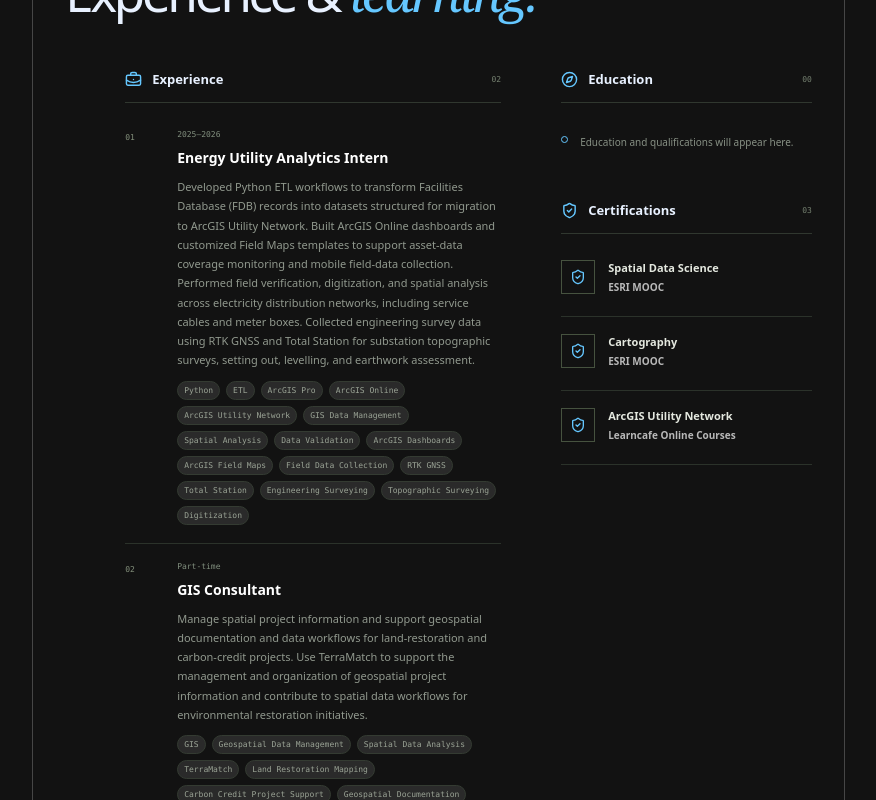
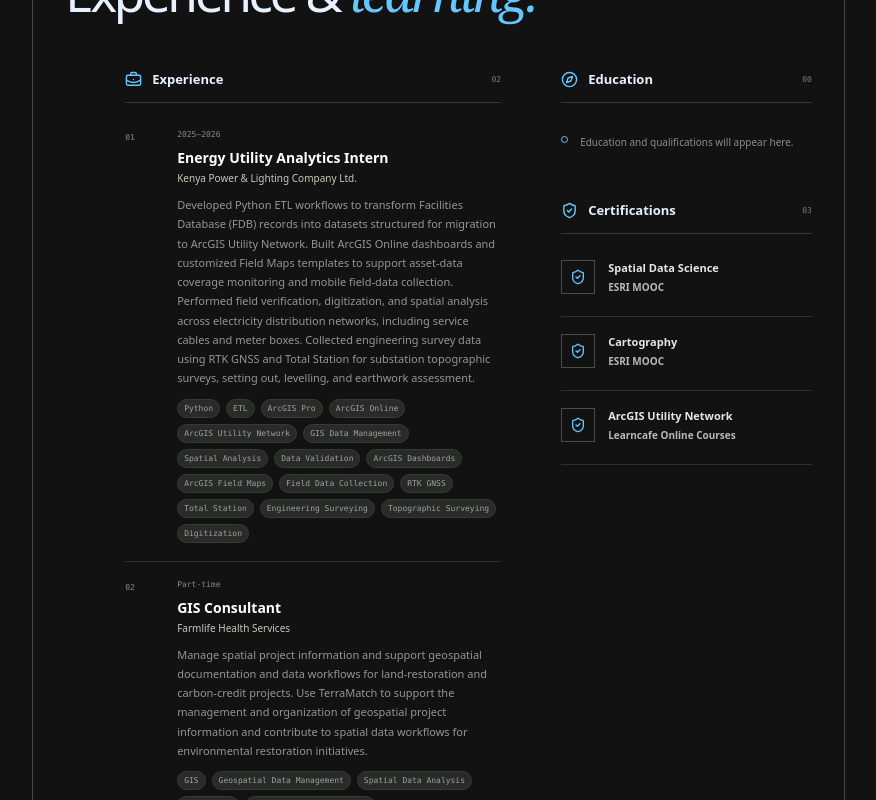
Before and after one commit to Kibrioh/portfolio-frontend, a React (Vite) app: page / in a window 1280 px wide. Shown: the part 5120-5920 px from the top of the page, without its empty margins (386-1262 px from the left). Built offline with nearby package versions, Linux system fonts and the light colour scheme; no server answers.

Commit message:
add company names

```diff
--- a/src/admin/resourceConfig.js
+++ b/src/admin/resourceConfig.js
@@ -3,7 +3,7 @@ import { PROJECT_CATEGORIES } from '../config/projectCategories.js'
 
 export const resourceConfig = {
   projects: { label: 'Projects', singular: 'project', icon: Code2, fields: [['title', 'Project title', 'text', true], ['category', 'Category', 'select', true, PROJECT_CATEGORIES], ['description', 'Description', 'textarea'], ['stack', 'Tech stack (comma separated)', 'text'], ['image', 'Project screenshot', 'image'], ['github', 'GitHub URL', 'url'], ['demo', 'Live demo URL', 'url'], ['featured', 'Featured project', 'checkbox']] },
-  experience: { label: 'Experience', singular: 'role', icon: BriefcaseBusiness, fields: [['period', 'Dates', 'text'], ['role', 'Role', 'text'], ['description', 'Description', 'textarea'], ['skills', 'Skills (comma separated)', 'text']] },
+  experience: { label: 'Experience', singular: 'role', icon: BriefcaseBusiness, fields: [['period', 'Dates', 'text'], ['role', 'Role', 'text'], ['company', 'Company / organization', 'text'], ['description', 'Description', 'textarea'], ['skills', 'Skills (comma separated)', 'text']] },
   education: { label: 'Education', singular: 'education entry', icon: ShieldCheck, fields: [['degree', 'Degree or certificate', 'text', true], ['institution', 'Institution name', 'text', true], ['period', 'Dates', 'text'], ['description', 'Description', 'textarea']] },
   certifications: { label: 'Certifications', singular: 'certification', icon: ShieldCheck, fields: [['title', 'Certification title', 'text'], ['issuer', 'Issuing organization', 'text'], ['date', 'Date earned', 'text'], ['credentialUrl', 'Credential URL', 'url'], ['description', 'Description', 'textarea']] },
   skills: { label: 'Skills', singular: 'skill', icon: Layers3, fields: [['name', 'Skill name', 'text'], ['category', 'Group / category', 'text']] },
--- a/src/components/PortfolioSections.jsx
+++ b/src/components/PortfolioSections.jsx
@@ -6,7 +6,7 @@ export function Experience({ entries }) {
   return <div className="timeline-column">
     <div className="subsection-heading"><BriefcaseBusiness size={17} /><h3>Experience</h3><span>{String(entries.length).padStart(2, '0')}</span></div>
     {!entries.length ? <div className="timeline-empty"><span className="timeline-empty-dot" /><p>Professional experience will appear here.</p></div> : <div className="timeline">
-      {entries.map((item, index) => <article className="timeline-item" key={item.id}><span className="timeline-marker">0{index + 1}</span><div className="timeline-main"><div className="timeline-top"><span>{item.period}</span></div><h4>{item.role}</h4><p className="timeline-description">{item.description}</p>{item.skills?.length > 0 && <div className="project-stack">{item.skills.map((skill) => <span key={skill}>{skill}</span>)}</div>}</div></article>)}
+      {entries.map((item, index) => <article className="timeline-item" key={item.id}><span className="timeline-marker">0{index + 1}</span><div className="timeline-main"><div className="timeline-top"><span>{item.period}</span></div><h4>{item.role}</h4>{item.company && <div className="timeline-company">{item.company}</div>}<p className="timeline-description">{item.description}</p>{item.skills?.length > 0 && <div className="project-stack">{item.skills.map((skill) => <span key={skill}>{skill}</span>)}</div>}</div></article>)}
     </div>}
   </div>
 }
--- a/src/data/initialContent.js
+++ b/src/data/initialContent.js
@@ -3,7 +3,7 @@ export const initialContent = {
     name: 'Brian Kiprotich',
     headline: 'Building systems with code and spatial data.',
     role: 'Geospatial Engineer | Software Developer | Energy Utility Analyst | Spatial Data Science',
-    about: 'Geospatial Engineer, Full-Stack Software Developer and Applied Data Science specialist with a multidisciplinary background in geospatial engineering, software development, spatial data management and data analytics. Holds a BSc in Geospatial Engineering from the University of Nairobi, a Full-Stack Software Engineering certification from Moringa School and an Applied Data Science certification from WorldQuant University. Experienced in GIS programming, spatial database management and geospatial workflow automation. Practical experience includes supporting electricity infrastructure mapping and Utility Network data migration at Kenya Power, developing GIS dashboards and field data collection solutions, GIS mapping for carbon credit project with Farmlife Health Services ltd.',
+    about: 'Geospatial Engineer, Full-Stack Software Developer and Applied Data Science specialist with a multidisciplinary background in geospatial engineering, software development, spatial data management and data analytics. Holds a BSc in Geospatial Engineering from the University of Nairobi, a Full-Stack Software Engineering certification from Moringa School and an Applied Data Science certification from WorldQuant University. Experienced in GIS programming, spatial database management and geospatial workflow automation. Practical experience includes supporting electricity infrastructure mapping and Utility Network data migration at Kenya Power & Lighting Company Ltd., developing GIS dashboards and field data collection solutions, GIS mapping for carbon credit project with Farmlife Health Services.',
     location: 'Nairobi, Kenya',
     email: 'mkbrian100@gmail.com',
     github: 'https://github.com/kibrioh',
@@ -30,6 +30,7 @@ export const initialContent = {
     {
       id: 'energy-utility-analytics-intern',
       period: '2025–2026',
+      company: 'Kenya Power & Lighting Company Ltd.',
       role: 'Energy Utility Analytics Intern',
       description: 'Developed Python ETL workflows to transform Facilities Database (FDB) records into datasets structured for migration to ArcGIS Utility Network. Built ArcGIS Online dashboards and customized Field Maps templates to support asset-data coverage monitoring and mobile field-data collection. Performed field verification, digitization, and spatial analysis across electricity distribution networks, including service cables and meter boxes. Collected engineering survey data using RTK GNSS and Total Station for substation topographic surveys, setting out, levelling, and earthwork assessment.',
       skills: ['Python', 'ETL', 'ArcGIS Pro', 'ArcGIS Online', 'ArcGIS Utility Network', 'GIS Data Management', 'Spatial Analysis', 'Data Validation', 'ArcGIS Dashboards', 'ArcGIS Field Maps', 'Field Data Collection', 'RTK GNSS', 'Total Station', 'Engineering Surveying', 'Topographic Surveying', 'Digitization'],
@@ -37,6 +38,7 @@ export const initialContent = {
     {
       id: 'gis-consultant-farmlife-health-services',
       period: 'Part-time',
+      company: 'Farmlife Health Services',
       role: 'GIS Consultant',
       description: 'Manage spatial project information and support geospatial documentation and data workflows for land-restoration and carbon-credit projects. Use TerraMatch to support the management and organization of geospatial project information and contribute to spatial data workflows for environmental restoration initiatives.',
       skills: ['GIS', 'Geospatial Data Management', 'Spatial Data Analysis', 'TerraMatch', 'Land Restoration Mapping', 'Carbon Credit Project Support', 'Geospatial Documentation', 'Spatial Data Processing', 'Environmental GIS'],
```
